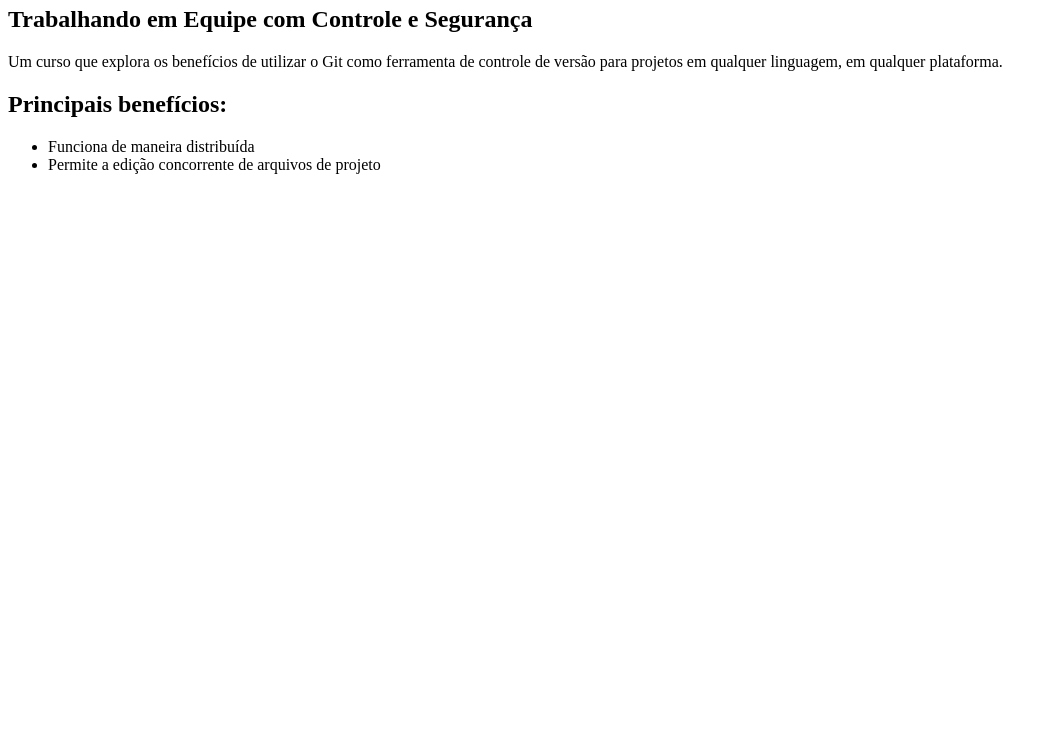
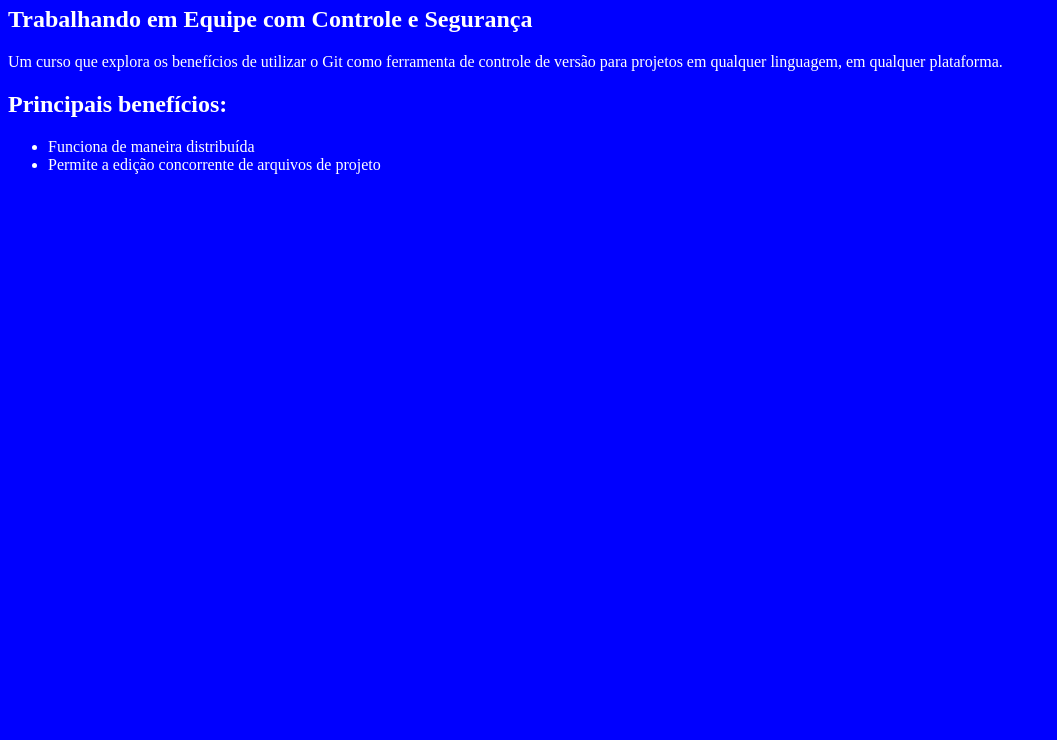
Before and after one commit to evandrocoimbra/curso-git, a plain HTML site: page index.html in a window 1280 px wide. Shown: the part 60-800 px from the top of the page, without its empty margins (0-1057 px from the left). Drawn offline with Linux system fonts and the light colour scheme.

Commit message:
Inicio do Design

```diff
--- /dev/null
+++ b/estilo.css
@@ -0,0 +1,4 @@
+body {
+	background-color: blue;
+	color: white;
+}
--- a/index.html
+++ b/index.html
@@ -1,4 +1,5 @@
 <html>
+   <link rel="stylesheet" href="estilo.css">
    <title>
       Alura - Curso de GIT
    	</title>
```
